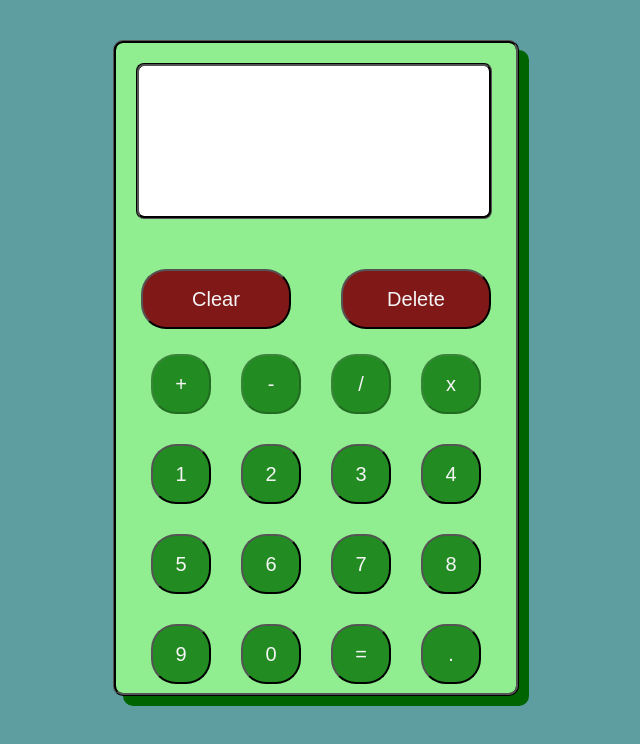
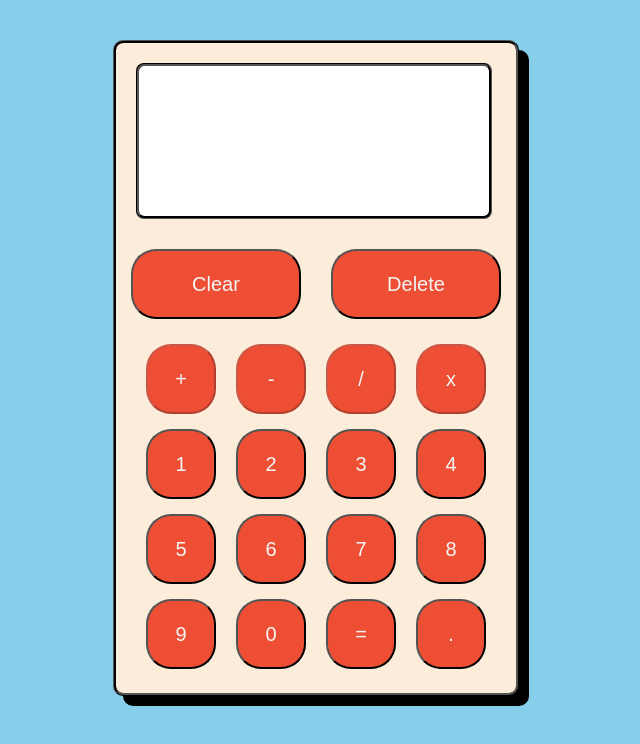
Before and after one commit to tehpez148/odin-calc, a plain HTML site: page index.html in a window 1280 px wide. Shown: the whole page, without its empty margins (324-964 px from the left). Drawn offline with Linux system fonts and the light colour scheme.

Commit message:
added different colours. Added hover effects to buttons

```diff
--- a/style.css
+++ b/style.css
@@ -1,6 +1,6 @@
 
 body {
-    background-color:cadetblue;
+    background-color:skyblue;
     margin:40px;
     display: flex;
     justify-content: center;
@@ -14,14 +14,15 @@ h1{
 }
 
 button {
-    background-color:forestgreen;
+    background-color:#EE4E34;
     color: whitesmoke;
     text-align: center;
     font-size: 20px;
     border-radius: 25px;
     padding: 10px;
-    width: 60px;
-    height: 60px;
+    width: 70px;
+    height: 70px;
+    border-style: 2px solid;
 }
 
 button:active {
@@ -29,14 +30,16 @@ button:active {
     transform: translateY(2px);
 }
 
+
+
 #calc{
     border-style:ridge;
     border-color: black;
     width: 400px;
     height: 650px;
-    background-color:lightgreen;
+    background-color:#FCEDDA;
     border-radius: 10px;
-    box-shadow: 10px 10px darkgreen;
+    box-shadow: 10px 10px;
 
 
 
@@ -47,7 +50,7 @@ button:active {
     height: 150px;
     background-color: white;
     border-color: black;
-    margin: 20px 10px 50px 20px;
+    margin: 20px 10px 30px 20px;
     border-style:groove;
     border-radius: 8px;
     text-align: right;
@@ -80,19 +83,32 @@ button:active {
 
 
 .topper{
-    background-color: #801818;
+    background-color:#EE4E34;
     margin:auto;
-    width: 150px;
+    width: 170px;}
 
+button.topper:hover{
+    background-color:darkred;
+}
+
+button.oper:hover{
+    background-color: cornflowerblue;
+}
+
+button.digits:hover{
+    background-color: #783937;
+}
+
+button#equals:hover{
+    background-color: forestgreen;
 }
 
 #bottoms{
     display:inline-grid;
     grid-template-columns: auto auto auto auto;
-    row-gap: 30px;
-    column-gap: 30px;
+    row-gap: 15px;
+    column-gap: 20px;
     justify-content: center;
     align-content: center;
     align-self: center;
-
 }
```
